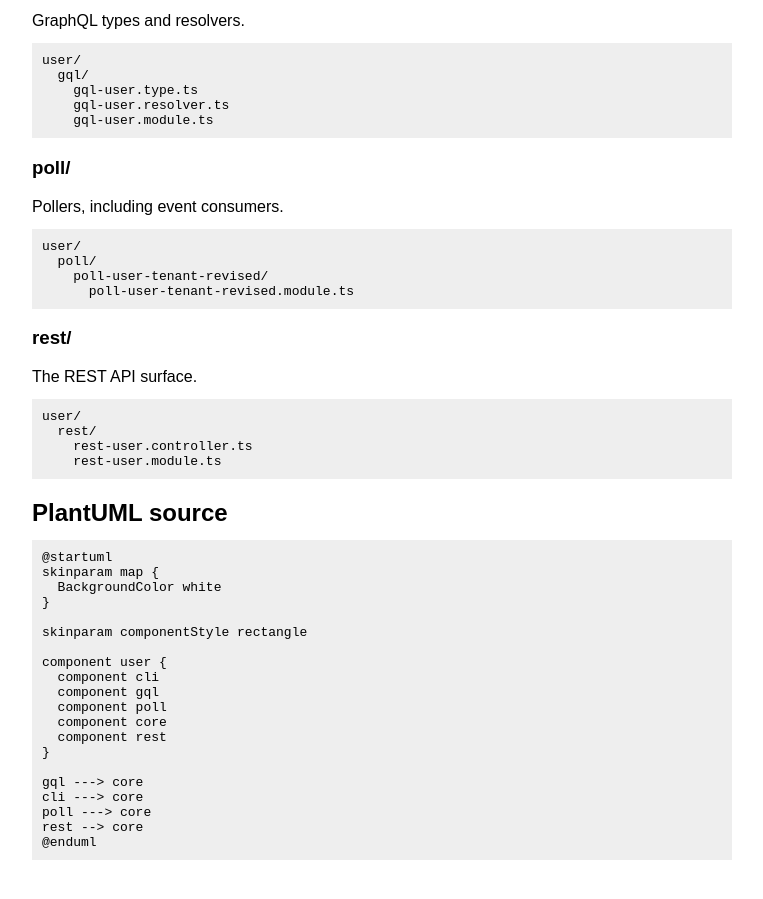
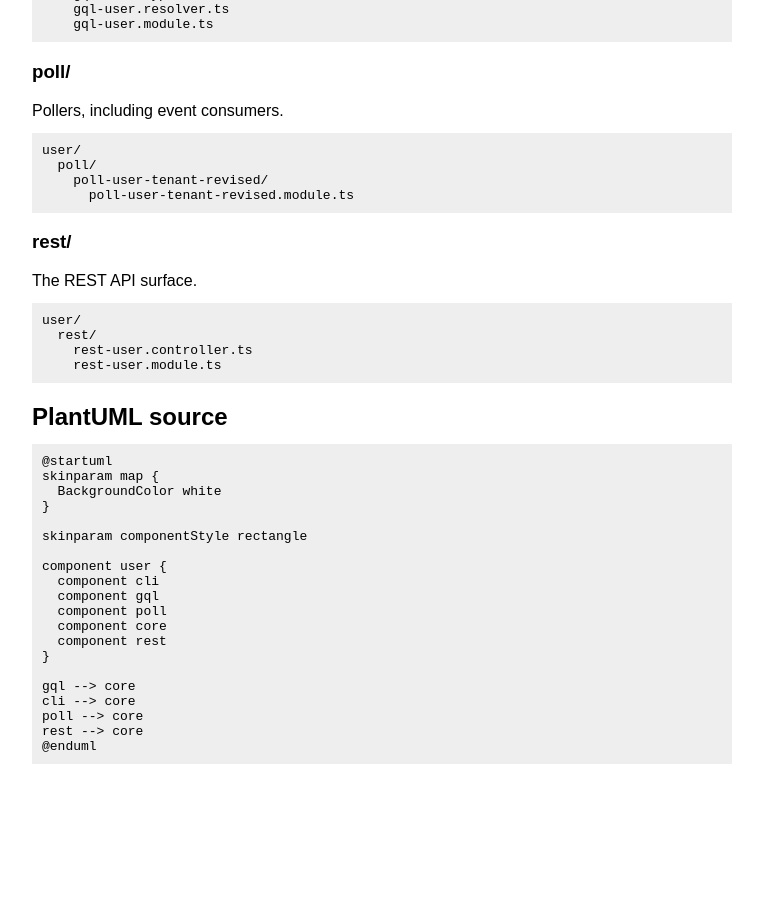
Before and after one commit to maxh/maxheinritz.com, a Jekyll site: the page built from _posts/2022-08-13-atomic-backend-modules.md, in a window 1280 px wide and 900 px high, scrolled down 1407 px. Shown: the whole window, without its empty margins (108-871 px from the left). Built offline with Jekyll 4.4.1, drawn with Linux system fonts in a browser that asks for light colours; after the commit the page ends 2211 px from its top, so only the background shows below that; some of the changed text lies outside the part shown.

````diff
--- a/_posts/2022-08-13-atomic-backend-modules.md
+++ b/_posts/2022-08-13-atomic-backend-modules.md
@@ -29,7 +29,7 @@ user/
   rest/
 ```
 
-![Atomic Backend Module Diagram](/images/posts/user-module.png)
+![Atomic Backend Module Diagram](/images/posts/atomic-backend-module.png)
 
 ### core/
 
@@ -116,9 +116,9 @@ component user {
   component rest
 }
 
-gql ---> core
-cli ---> core
-poll ---> core
+gql --> core
+cli --> core
+poll --> core
 rest --> core
 @enduml
 ```
````
Also changed, not shown: other parts of _posts/2022-08-13-atomic-backend-modules.md (+1 -1 lines), images/posts/atomic-backend-module.png (added), images/posts/user-module.png (deleted).
